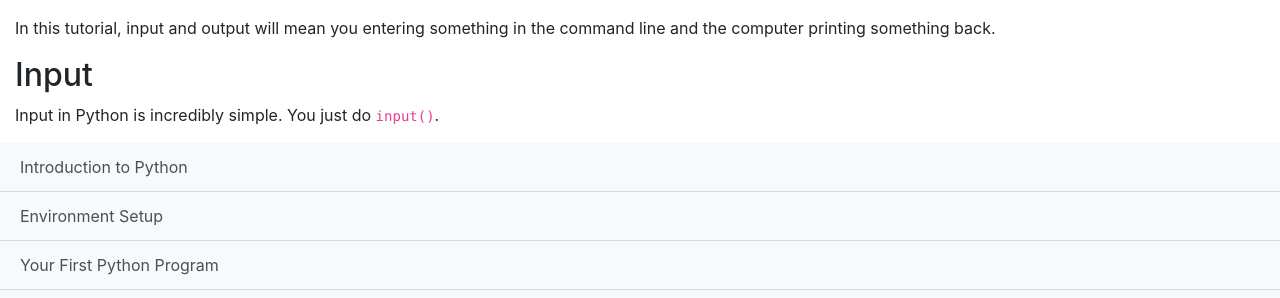
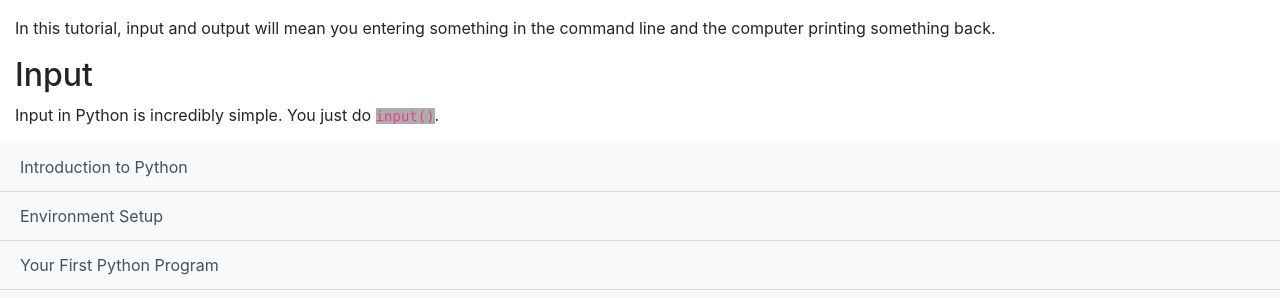
Before and after one commit to learnmonkey/learnmonkey.github.io, a Jekyll site: the page built from programming/python/input-and-output.html, in a window 1280 px wide. Shown: the part 337-635 px from the top of the page. Built offline with Jekyll 4.4.1, drawn with Linux system fonts in a browser that asks for light colours.

Commit message:
code background color

```diff
--- a/assets/css/style.css
+++ b/assets/css/style.css
@@ -71,3 +71,7 @@ li.navitem a {
 li.navitem a:hover {
   color: orange;
 }
+
+code {
+    background-color: rgb(173, 173, 173);
+}
```
